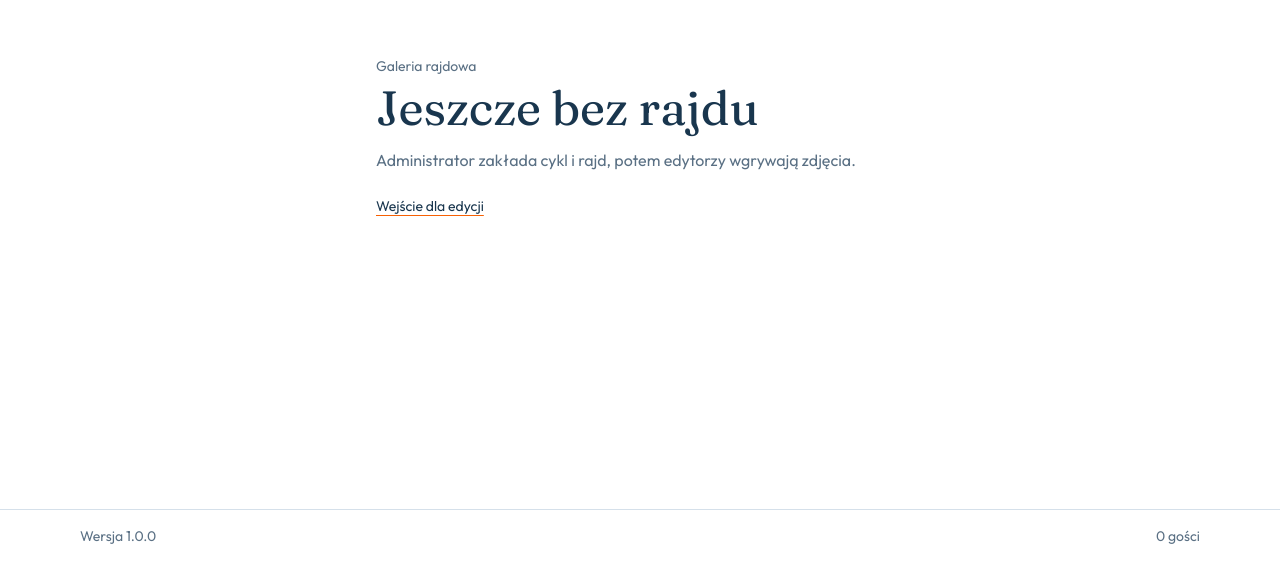
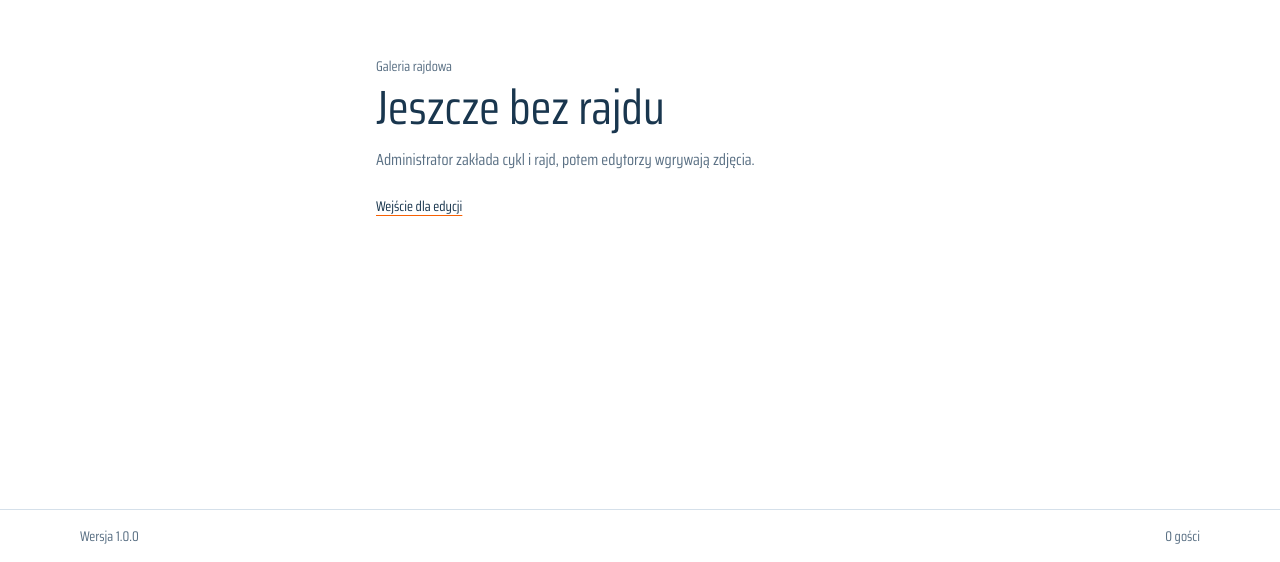
Before and after one commit to bobg-dp/rallyGallery, a Next.js app: page / in a window 1280 px wide. Shown: the part 238-800 px from the top of the page. Built offline with nearby package versions, Linux system fonts and the light colour scheme; no server answers; the database is empty.

Commit message:
New fotn in app

```diff
--- a/src/app/globals.css
+++ b/src/app/globals.css
@@ -1,8 +1,8 @@
 @import "tailwindcss";
 
 @theme {
-  --font-sans: var(--font-outfit), sans-serif;
-  --font-display: var(--font-fraunces), serif;
+  --font-sans: var(--font-saira), sans-serif;
+  --font-display: var(--font-saira), sans-serif;
   --color-ink: #19364e;
   --color-paper: #ffffff;
   --color-panel: #f3f6f9;
--- a/src/app/layout.tsx
+++ b/src/app/layout.tsx
@@ -1,17 +1,13 @@
 import type { Metadata } from "next";
 import { connection } from "next/server";
-import { Fraunces, Outfit } from "next/font/google";
+import { Saira_Condensed } from "next/font/google";
 import { shareImage } from "@/lib/share-image";
 import "./globals.css";
 
-const outfit = Outfit({
+const saira = Saira_Condensed({
+  weight: ["400", "900"],
   subsets: ["latin", "latin-ext"],
-  variable: "--font-outfit",
-});
-
-const fraunces = Fraunces({
-  subsets: ["latin", "latin-ext"],
-  variable: "--font-fraunces",
+  variable: "--font-saira",
 });
 
 export const metadata: Metadata = {
@@ -36,7 +32,7 @@ export const dynamic = "force-dynamic";
 export default async function RootLayout({ children }: LayoutProps<"/">) {
   await connection();
   return (
-    <html lang="pl" className={`${outfit.variable} ${fraunces.variable} h-full antialiased`}>
+    <html lang="pl" className={`${saira.variable} h-full antialiased`}>
       <body className="min-h-full bg-paper text-ink">
         <script
           dangerouslySetInnerHTML={{
--- a/src/components/event-hero.tsx
+++ b/src/components/event-hero.tsx
@@ -1,13 +1,7 @@
 "use client";
 
-import { Saira_Condensed } from "next/font/google";
 import Image from "next/image";
 import { useEffect, useState } from "react";
-
-const saira = Saira_Condensed({
-  weight: ["400", "900"],
-  subsets: ["latin", "latin-ext"],
-});
 
 const railRed = "#F76003";
 
@@ -95,7 +89,7 @@ export function EventHero({
         />
       </a>
       <div
-        className={`${saira.className} pointer-events-none absolute top-[max(4.75rem,calc(20%-8.5rem))] left-[10%] z-10 max-w-[min(70%,calc(90%-7.25rem))] text-white`}
+        className="pointer-events-none absolute top-[max(4.75rem,calc(20%-8.5rem))] left-[10%] z-10 max-w-[min(70%,calc(90%-7.25rem))] text-white"
       >
         <a
           href="https://rajdsniezki.pl"
@@ -251,7 +245,7 @@ function PhotoCount({ count }: { count: number }) {
       aria-hidden
     >
       <span
-        className={`${saira.className} text-[1.7rem] leading-none`}
+        className="text-[1.7rem] leading-none"
         style={{ fontStyle: "italic", fontWeight: 400 }}
       >
         {Math.max(0, count)}
```
